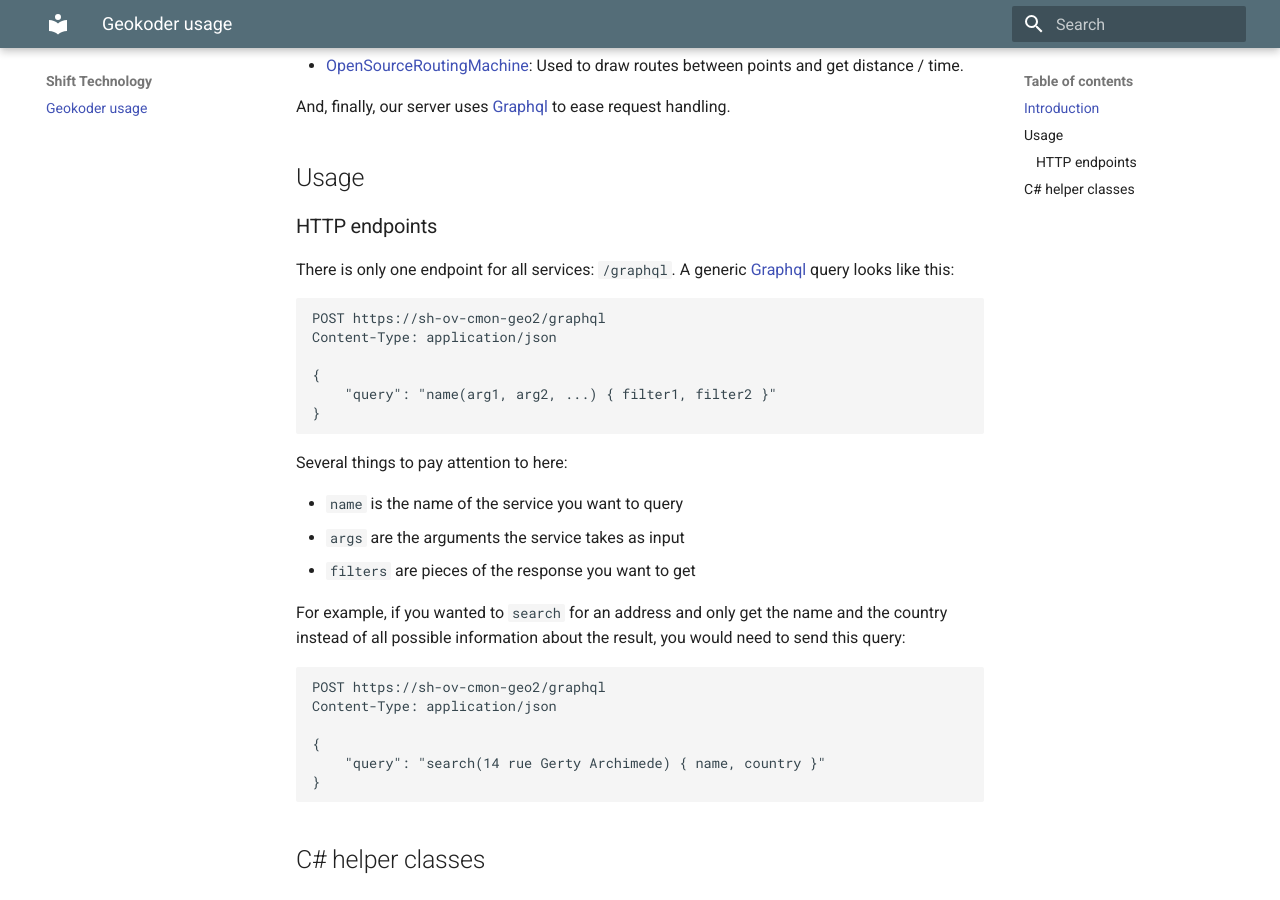
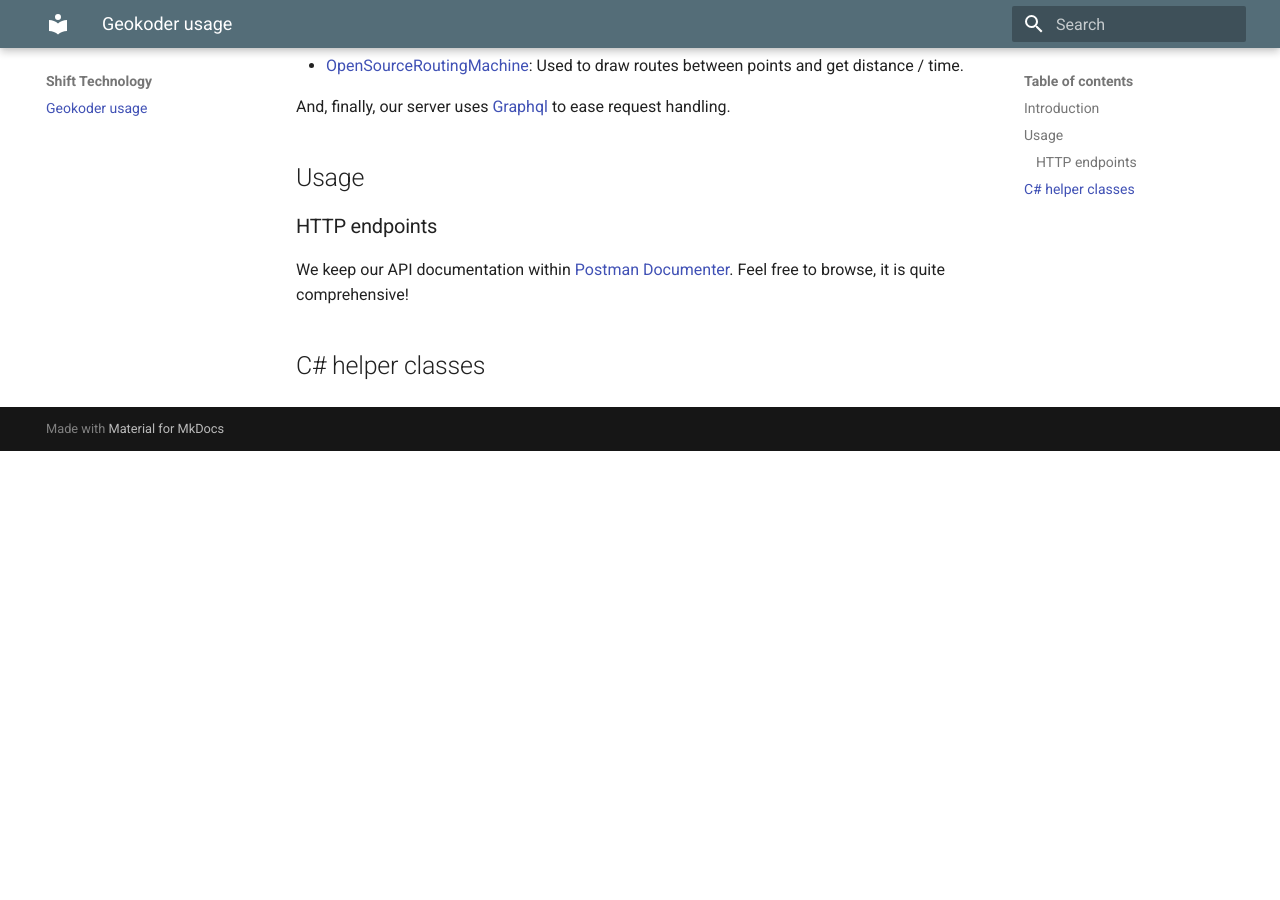
Before and after one commit to RaphaelFourdrilis/geokoder, an MkDocs documentation site: the page built from docs/index.md, in a window 1280 px wide and 900 px high, scrolled down 530 px. Built offline with MkDocs 1.6.1 and Material for MkDocs 9.7.7, drawn with Linux system fonts in a browser that asks for light colours; after the commit the page ends 981 px from its top, so only the background shows below that.

Commit message:
Added gids

````diff
--- a/docker-compose.yml
+++ b/docker-compose.yml
@@ -6,3 +6,4 @@ services:
     restart: always
     ports:
       - "6543:6543"
+    network_mode: "host"
--- a/docs/index.md
+++ b/docs/index.md
@@ -27,35 +27,8 @@ Usage
 
 ### HTTP endpoints
 
-There is only one endpoint for all services: `/graphql`. A generic [Graphql][GQL] query looks
-like this:
-
-```http
-POST https://sh-ov-cmon-geo2/graphql
-Content-Type: application/json
-
-{
-    "query": "name(arg1, arg2, ...) { filter1, filter2 }"
-}
-```
-
-Several things to pay attention to here:
-
-- `name` is the name of the service you want to query
-- `args` are the arguments the service takes as input
-- `filters` are pieces of the response you want to get
-
-For example, if you wanted to `search` for an address and only get the name and the country
-instead of all possible information about the result, you would need to send this query:
-
-```http
-POST https://sh-ov-cmon-geo2/graphql
-Content-Type: application/json
-
-{
-    "query": "search(14 rue Gerty Archimede) { name, country }"
-}
-```
+We keep our API documentation within [Postman Documenter][PMD].
+Feel free to browse, it is quite comprehensive!
 
 C# helper classes
 -----------------
````
Also changed, not shown: other parts of docs/index.md (+1 -0 lines), 2 other files.
